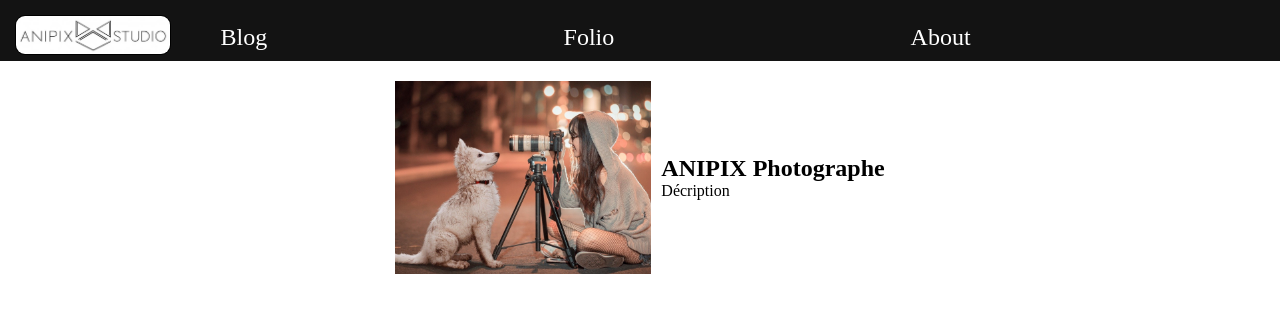
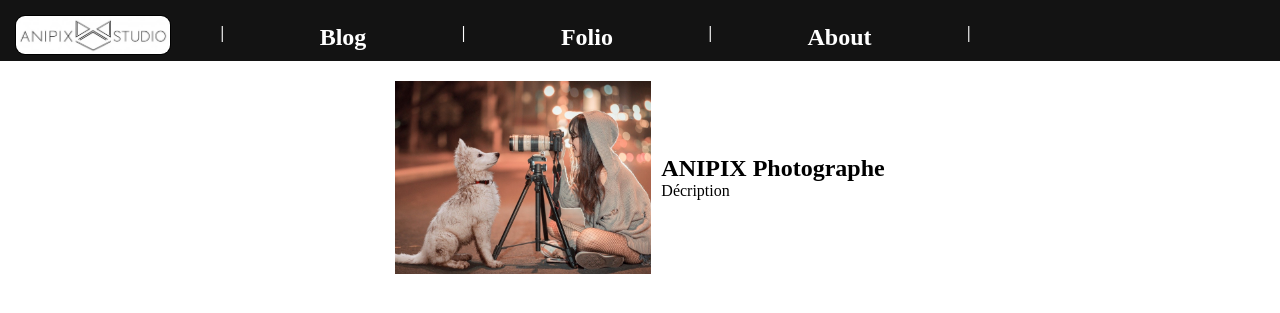
Before and after one commit to SkollLockheart/ADRAR_Cours, a PHP site: page / in a window 1280 px wide. Shown: the top 313 px of the page. Run offline with PHP 8.4, Linux system fonts and the light colour scheme.

Commit message:
MaJ 19/09/2020

```diff
--- a/4_Mes_Supports_Cours/SASS/book/index.html
+++ b/4_Mes_Supports_Cours/SASS/book/index.html
@@ -12,9 +12,13 @@
         <nav>
             <a href=""><img src="/images/logo.PNG" alt="logo"></a>
             <ul>
+                <li>|</li>
                 <li><a href="">Blog</a></li>
+                <li>|</li>
                 <li><a href="">Folio</a></li>
+                <li>|</li>
                 <li><a href="">About</a></li>
+                <li>|</li>
             </ul>
         </nav>
     </header>
--- a/4_Mes_Supports_Cours/SASS/book/style.css
+++ b/4_Mes_Supports_Cours/SASS/book/style.css
@@ -25,6 +25,10 @@ nav ul {
   padding-bottom: 10px;
   padding-left: 20px;
 }
+nav li {
+  color: white;
+  font-weight: bold;
+}
 nav a {
   color: white;
   font-size: x-large;
--- a/4_Mes_Supports_Cours/SASS/book/style.scss
+++ b/4_Mes_Supports_Cours/SASS/book/style.scss
@@ -24,6 +24,10 @@ nav{
         padding-bottom: 10px;
         padding-left: 20px;
     }
+    li{
+        color: white;
+        font-weight: bold;
+    }
     a{
         color: white;
         font-size: x-large;
```
Also changed, not shown: 1 other file.
